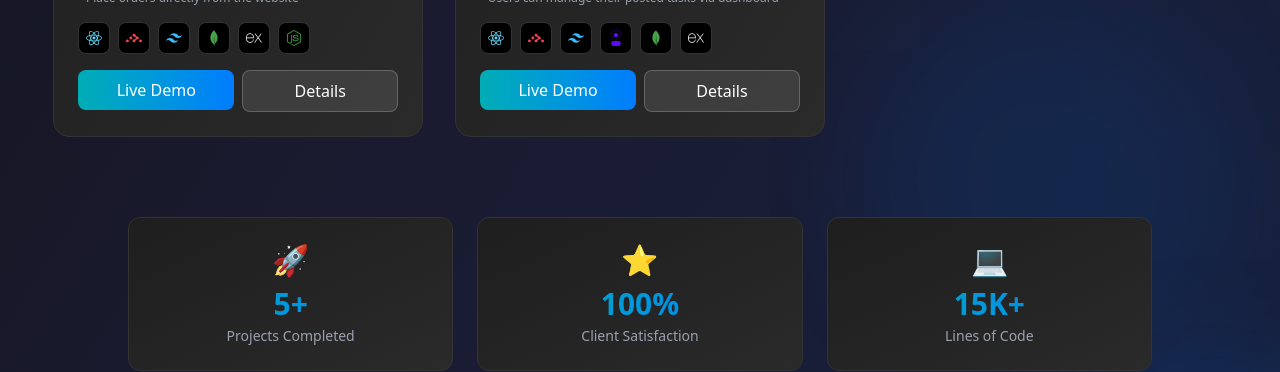
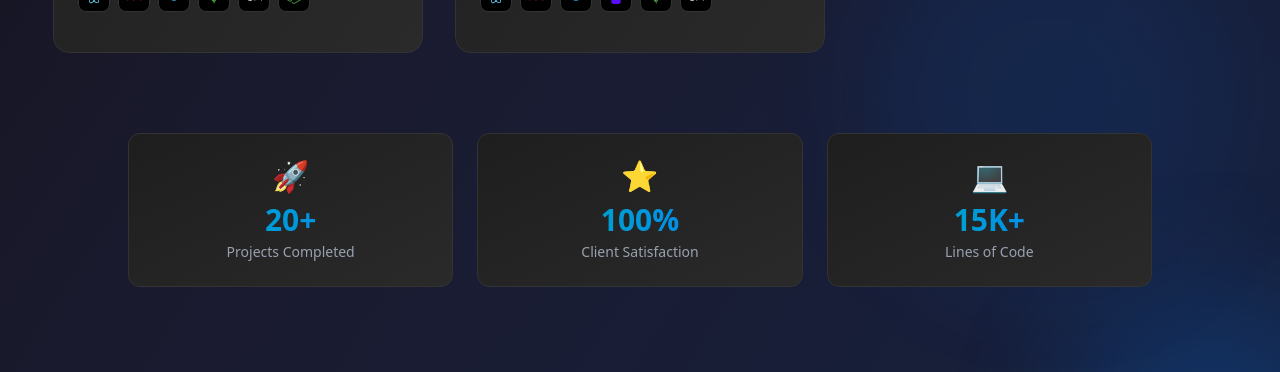
Before and after one commit to mehediakash01/Portfolio, a React (Vite) app: page / in a window 1280 px wide. Shown: the part 6132-6504 px from the top of the page. Built offline with nearby package versions, Linux system fonts and the light colour scheme.

Commit message:
fixed functionality in project section

```diff
--- a/src/Component/Projects/ProjectCard.jsx
+++ b/src/Component/Projects/ProjectCard.jsx
@@ -76,6 +76,7 @@
           transition={{ duration: 0.3 }}
           className="absolute inset-0 bg-gradient-to-t from-black/90 via-black/50 to-transparent flex items-center justify-center gap-3"
         >
+          {/* GitHub */}
           <a
             href={project.githubLink}
             target="_blank"
@@ -85,6 +86,7 @@
             <FaGithub />
           </a>
 
+          {/* Live */}
           <a
             href={project.liveLink}
             target="_blank"
@@ -94,6 +96,7 @@
             <FaExternalLinkAlt />
           </a>
 
+          {/* Details */}
           <Link
             to={project.detailsLink}
             className="w-12 h-12 rounded-full bg-white/10 backdrop-blur-md border border-white/20 flex items-center justify-center text-white hover:bg-gradient-to-r hover:from-[#00ADB5] hover:to-[#007CFF]"
@@ -115,7 +118,7 @@
 
         {/* Features */}
         <ul className="mb-4 space-y-1">
-          {project.features.slice(0, 3).map((f, i) => (
+          {project.features?.slice(0, 3).map((f, i) => (
             <li key={i} className="text-xs text-gray-400">
               • {f}
             </li>
@@ -124,7 +127,7 @@
 
         {/* Tech */}
         <div className="flex flex-wrap gap-2 mb-4">
-          {project.tech.slice(0, 6).map((tech, i) => {
+          {project.tech?.slice(0, 6).map((tech, i) => {
             const t = techIcons[tech.toLowerCase()];
             return (
               <div
@@ -140,7 +143,8 @@
         </div>
 
         {/* Buttons */}
-        <div className="flex gap-2">
+        {/* <div className="flex gap-2">
+
           <a
             href={project.liveLink}
             target="_blank"
@@ -152,12 +156,13 @@
             </button>
           </a>
 
+
           <Link to={project.detailsLink} className="flex-1">
             <button className="w-full bg-white/10 border border-white/20 py-2 rounded-lg text-white">
               Details
             </button>
           </Link>
-        </div>
+        </div> */}
       </div>
     </motion.div>
   );
--- a/src/Component/Projects/Projects.jsx
+++ b/src/Component/Projects/Projects.jsx
@@ -135,7 +135,7 @@
         >
           {[
             {
-              value: `${projectsData.length}+`,
+              value: `20+`,
               label: "Projects Completed",
               icon: "🚀",
             },
```
